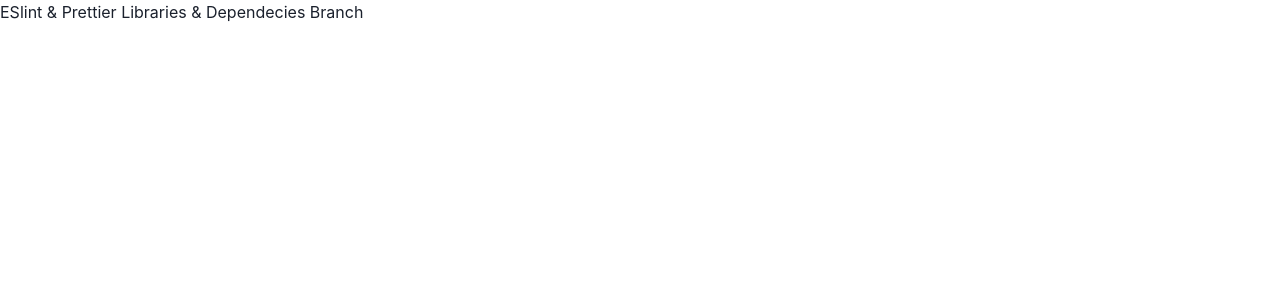
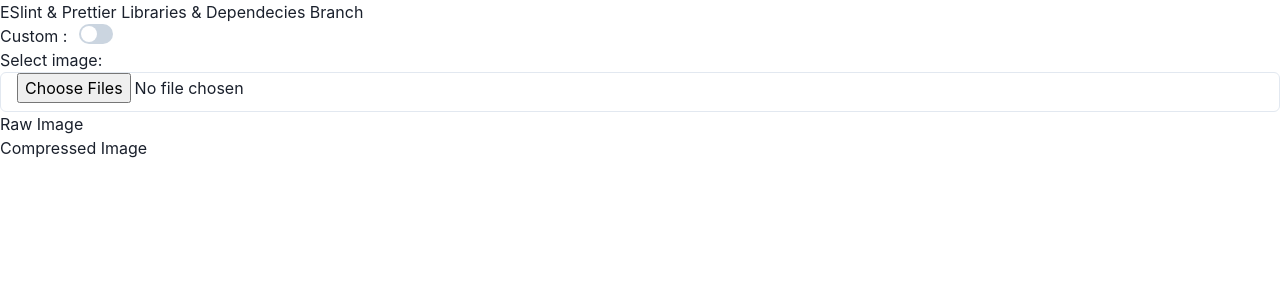
Before and after one commit to mohdamir021/maddev-next-template-app, a Next.js app: page / in a window 1280 px wide. Shown: the top 300 px of the page. Built offline with nearby package versions, Linux system fonts and the light colour scheme.

Commit message:
feat(index): add main page content

```diff
--- a/src/pages/index.tsx
+++ b/src/pages/index.tsx
@@ -1,6 +1,13 @@
+import ImageCustomUploader from "@/components/image-custom-uploader";
+import ImageUploader from "@/components/image-uploader";
+import { Flex, Text } from "@chakra-ui/react";
+import { Switch } from "@chakra-ui/switch";
 import Head from "next/head";
+import { useState } from "react";
 
 export default function Home() {
+  const [isCustom, setIsCustom] = useState<boolean>(false);
+
   return (
     <>
       <Head>
@@ -12,6 +19,16 @@
       <main>
         <div>
           <h1>ESlint & Prettier Libraries & Dependecies Branch</h1>
+          <Flex>
+            <Text mr={3}>Custom : </Text>
+            <Switch
+              isChecked={isCustom}
+              onChange={() => {
+                setIsCustom(!isCustom);
+              }}
+            />
+          </Flex>
+          {isCustom ? <ImageCustomUploader /> : <ImageUploader />}
         </div>
       </main>
     </>
```
